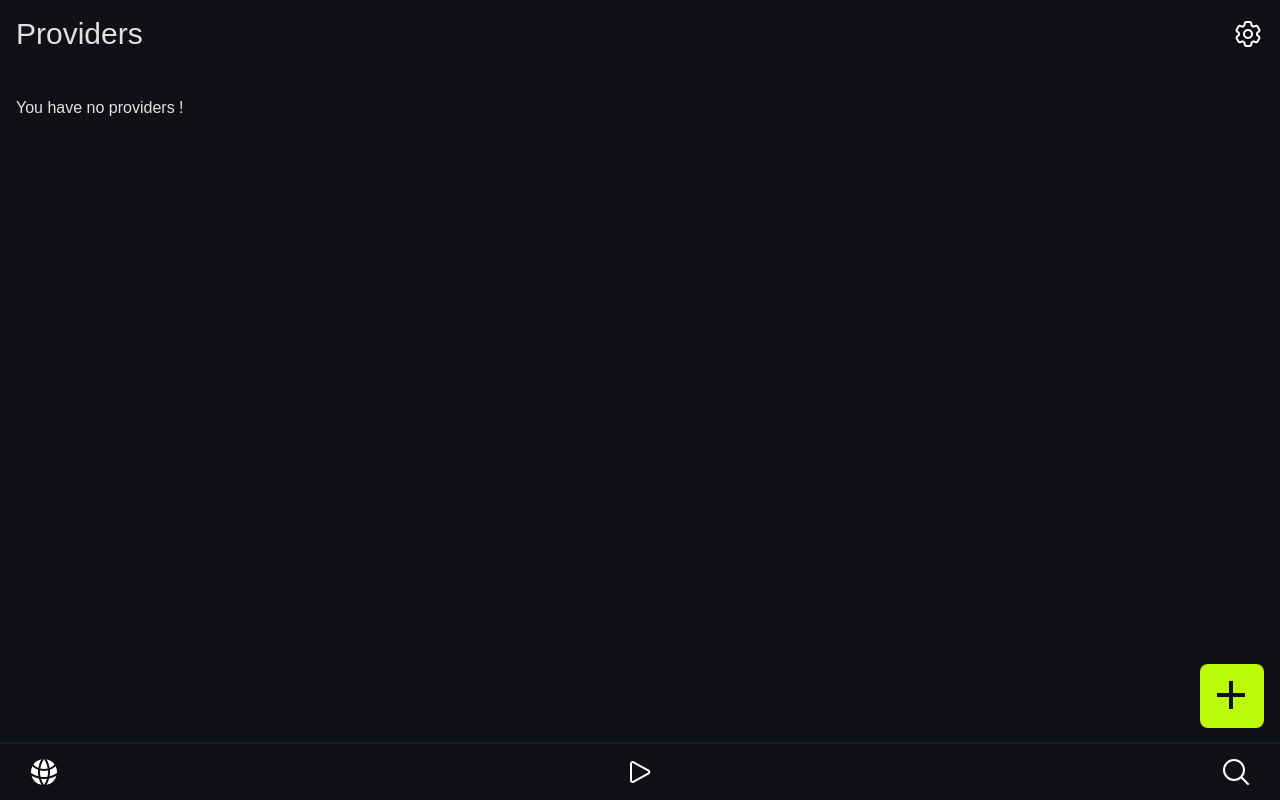
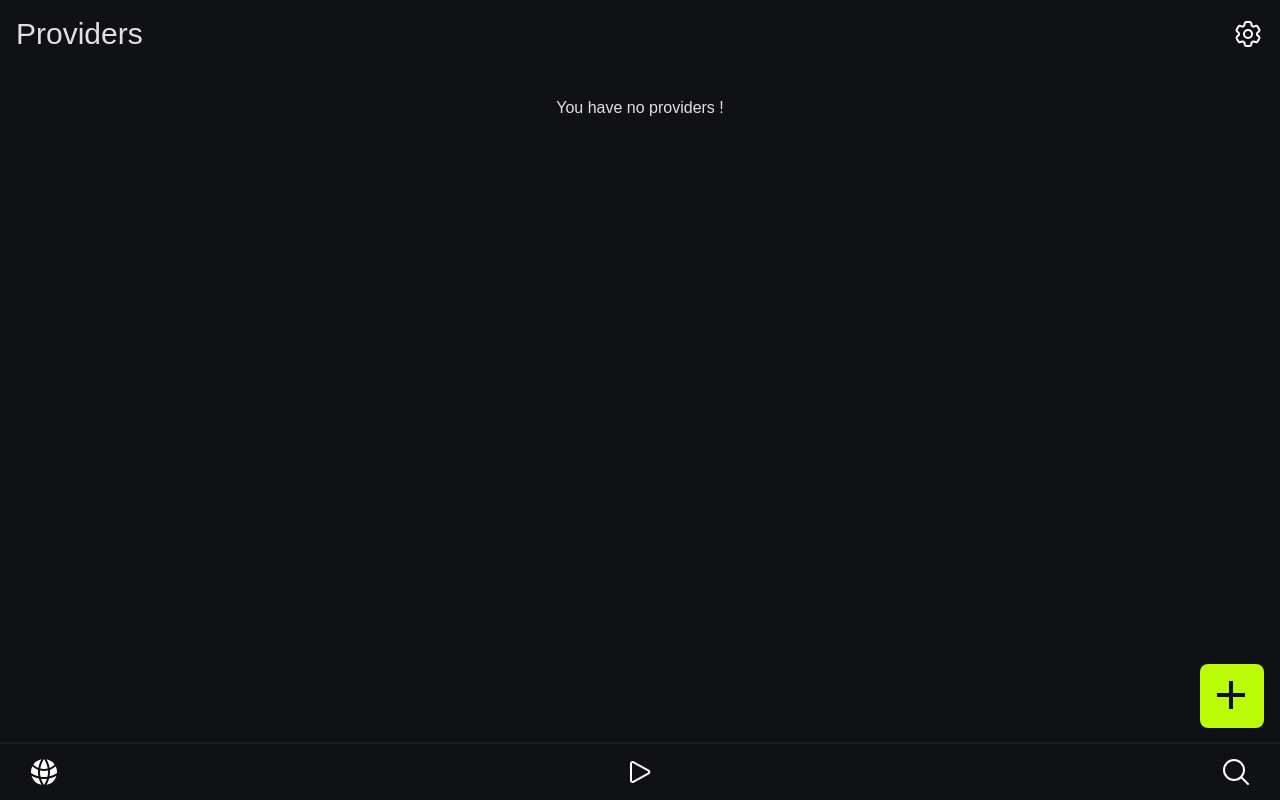
Before and after one commit to dagimg-dot/Vertideo, a React (Vite) app in the folder frontend/: page /provider in a window 1280 px wide. Both pictures are taken after a click on the button 1229 px from the left and 138 px from the top of the page. Built offline with nearby package versions, Linux system fonts and the light colour scheme.

Commit message:
fix: center no provider message

```diff
--- a/frontend/src/pages/Provider.jsx
+++ b/frontend/src/pages/Provider.jsx
@@ -32,7 +32,7 @@ const Provider = () => {
                 <ProviderCard key={provider.id} {...provider} />
               ))
             ) : (
-              <div>You have no providers !</div>
+              <div className="text-center">You have no providers !</div>
             )}
           </div>
         </main>
```
